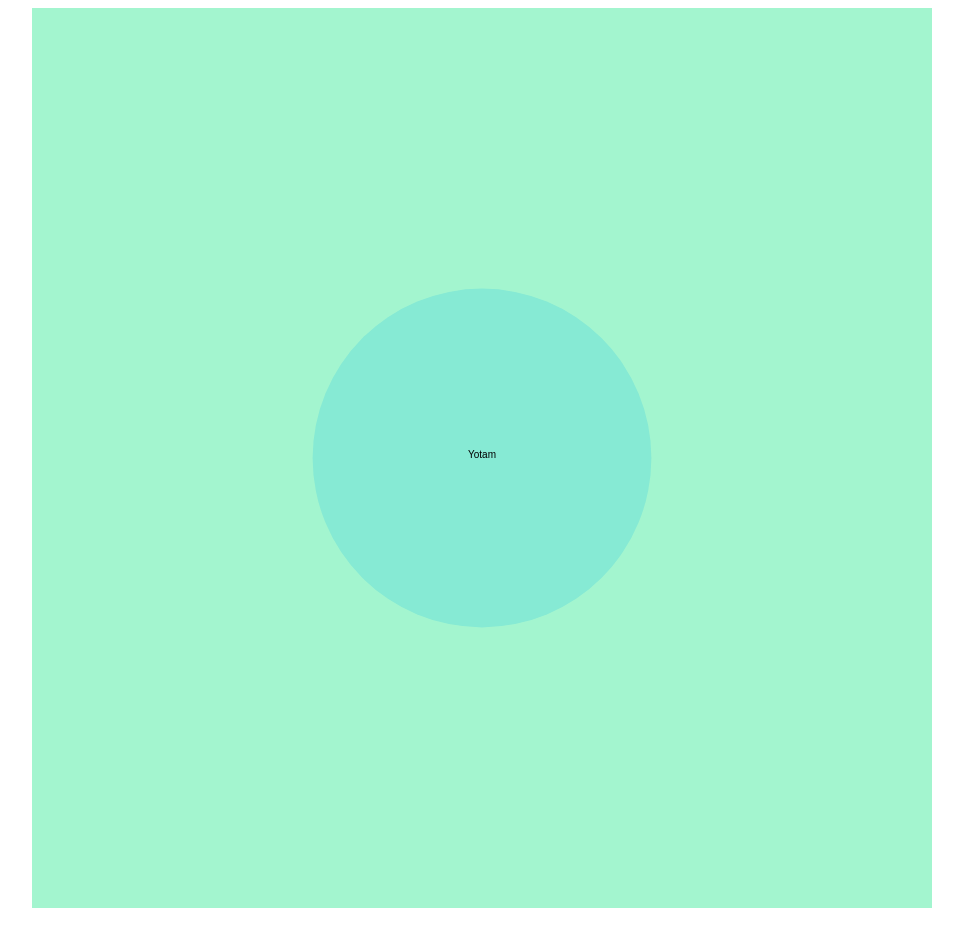
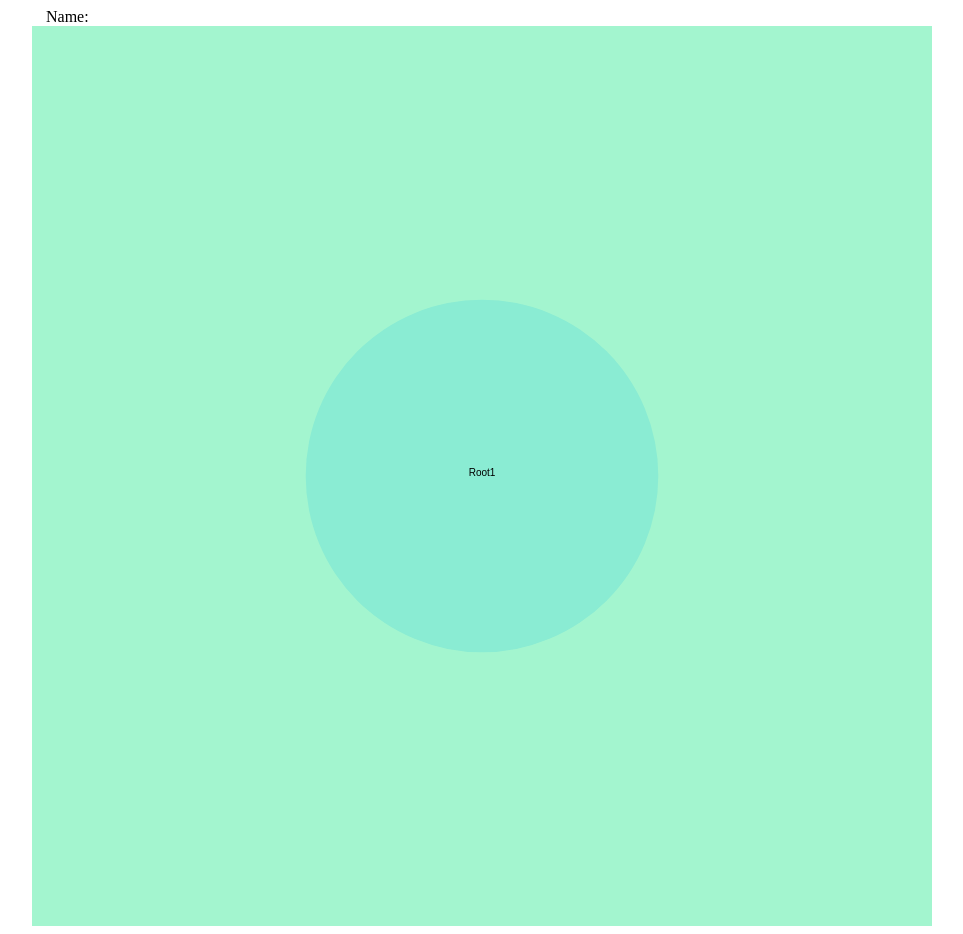
Before and after one commit to omero0467/NativeCirclePackingZoom, a plain HTML site: page index.html in a window 1280 px wide. Shown: the whole page, without its empty margins (144-1107 px from the left). Drawn offline with nearby package versions, Linux system fonts and the light colour scheme.

Commit message:
Live Data

```diff
--- /dev/null
+++ b/data.json
@@ -0,0 +1,108 @@
+{
+    "children": [
+      {
+        "children": [
+          {
+            "children": [
+              {
+                "children": [
+                  {
+                    "children": [],
+                    "name": "Director Corporate Finance"
+                  },
+                  {
+                    "children": [],
+                    "name": "Director of Finance"
+                  }
+                ],
+                "name": "Director of Finance"
+              },
+              {
+                "children": [
+                  {
+                    "children": [
+                      {
+                        "children": [],
+                        "name": "Global Controller"
+                      },
+                      {
+                        "children": [],
+                        "name": "Controller"
+                      }
+                    ],
+                    "name": "Controller"
+                  },
+                  {
+                    "children": [
+                      {
+                        "children": [],
+                        "name": "Chief Financial Officer"
+                      },
+                      {
+                        "children": [],
+                        "name": "Chief Financial Officer & Board Secretary"
+                      }
+                    ],
+                    "name": "Chief Financial Officer"
+                  }
+                ],
+                "name": "Controller"
+              }
+            ],
+            "name": "Controller"
+          },
+          {
+            "children": [
+              {
+                "children": [
+                  {
+                    "children": [],
+                    "name": "LPL Financial Advisor"
+                  },
+                  {
+                    "children": [],
+                    "name": "LPL FINANCIAL ADVISOR"
+                  }
+                ],
+                "name": "LPL FINANCIAL ADVISOR"
+              },
+              {
+                "children": [
+                  {
+                    "children": [
+                      {
+                        "children": [],
+                        "name": "Principal Recruiter and Business Partner "
+                      },
+                      {
+                        "children": [],
+                        "name": "Principal People Business Partner"
+                      }
+                    ],
+                    "name": "Principal People Business Partner"
+                  },
+                  {
+                    "children": [
+                      {
+                        "children": [],
+                        "name": "Interim Chief Executive Officer"
+                      },
+                      {
+                        "children": [],
+                        "name": "Chief Executive Officer"
+                      }
+                    ],
+                    "name": "Chief Executive Officer"
+                  }
+                ],
+                "name": "Chief Executive Officer"
+              }
+            ],
+            "name": "LPL FINANCIAL ADVISOR"
+          }
+        ],
+        "name": "Controller"
+      }
+    ],
+    "name": "Root1"
+  }
--- a/index.html
+++ b/index.html
@@ -10,6 +10,10 @@
     <title>Document</title>
 </head>
 <body>
-    <div id="chart"></div>
+    <div id="chart">
+        <div id="tooltip">
+            Name: <span id="titles"></span>
+        </div>
+    </div>
 </body>
 </html>
--- a/index.js
+++ b/index.js
@@ -1,29 +1,15 @@
-function draw (){
+async function draw (){
     // Set up the dimensions of the chart
   const width = 900;
   const height = 900;
-const data = {
-    name: "Yotam",
-    children: [
-      {
-        name: "R&D",
-        children: [{name:'Segev',value:5},{name:'Yonatan',value:5}],
-      },
-      { name: "Product",
-       children: [{name:"Juan",value:5}, {name:"Jorje",value:5}
-                ,{name:"Juan",value:5}, {name:"Jorje",value:5}]},
-      {
-        name: "Analysts",
-        children: [{name:"Dan",children:[{name:'Avi',value:5},{name:'Avi',value:5}]}, {name:"Amir",value:5}],
-      },
-    ],
-  };
-
+const data = await d3.json('data.json')
 
   const pack = data => d3.pack()
     .size([width, height])
-    .padding(3)
-    .radius(d=>d.children? d.children.length:5)
+    .padding(2)
+    .radius(d=>
+      // d.children?d.children.length:
+      5)
   (d3.hierarchy({children:[data]})
     // .sum(d => d.value)
     // .sort((a, b) => b.value - a.value)
@@ -34,16 +20,17 @@ const data = {
       [0, 0],
       [width, height],
     ])
-    .on("zoom", zoom);
+    .on("zoom", zoom)
+    // .on("scroll", zoom);
 
+    const root = pack(data);
+    let focus = root;
+    let view;
 
 const color = d3.scaleLinear()
-.domain([0, 5])
+.domain([0, root.height])
 .range(["hsl(152,80%,80%)", "hsl(228,30%,40%)"])
 .interpolate(d3.interpolateHsl)
-  const root = pack(data);
-  let focus = root;
-  let view;
 
   const svg = d3.select('#chart')
   .append('svg')
@@ -72,7 +59,13 @@ const color = d3.scaleLinear()
       }
       else{ return 0}})
     //   .style("display", d => d.depth === focus.depth+1 ? 'block' : "block")
-      .attr("pointer-events", d => !d.children ? "none" : null)
+      // .attr("pointer-events", d => !d.children ? "none" : null)
+      .attr("pointer-events", d => {if(!d.children){
+        return 'none'
+      } else if (d.depth >= focus.depth+2){
+        return 'none'
+      } else { return null}
+    })
       .on("mouseover", function() { d3.select(this).attr("stroke", "#000"); })
       .on("mouseout", function() { d3.select(this).attr("stroke", null); })
       // .on("click", (event, d) => focus !== d && (zoom(event, d), event.stopPropagation()));
@@ -149,10 +142,13 @@ const color = d3.scaleLinear()
   }
   function zoom(event, d) {
     const focus0 = focus;
-    // event.sourceEvent.stopPropagation()
+    event.sourceEvent.stopPropagation()
    if (focus !==d) {
      focus = d;
-   } else {
+   } else if(!d.children){
+    focus=d.parent
+   }
+   else {
     focus=d.parent
    }
 
--- a/style.css
+++ b/style.css
@@ -3,3 +3,7 @@
     width: 900px;
     position: relative;
   }
+
+  body{
+    overflow-y: hidden;
+  }
```
Also changed, not shown: data.js (+4 -3 lines).
